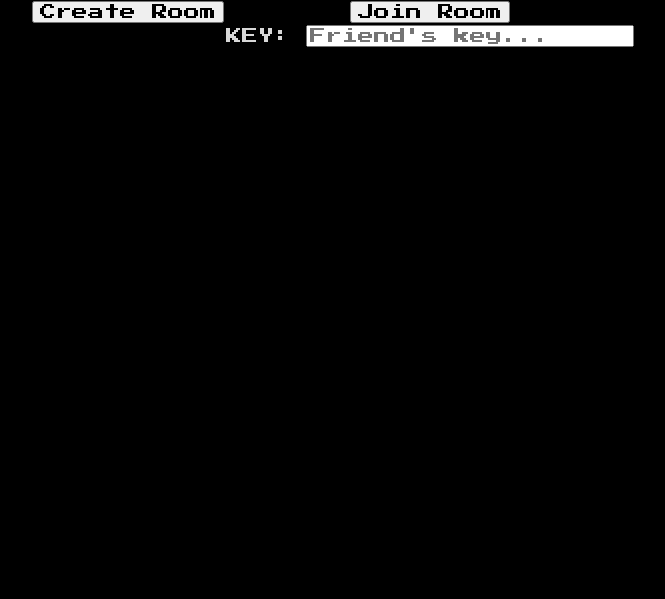
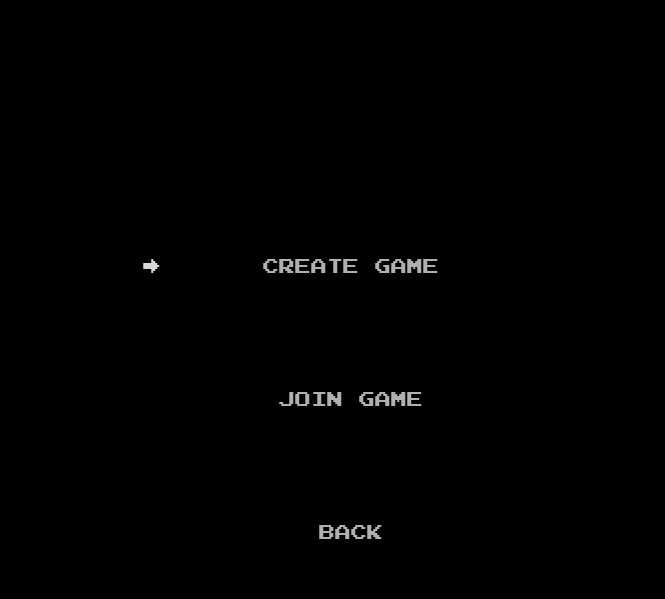
Before and after one commit to dai9/tetriss, a Node server app: page /versus in a window 1280 px wide. Shown: the top 599 px of the page, without its empty margins (307-972 px from the left). Run offline with Node 20, Linux system fonts and the light colour scheme; some libraries are stand-ins or nearby versions.

Commit message:
finish lobby

```diff
--- a/public/css/style.css
+++ b/public/css/style.css
@@ -273,10 +273,25 @@ table {
  }
 }
 
-/* versus mode */
-.key-input {
-  border: 0;
+/* LOBBY */
+.join-form {
+  background-color: rgba(0, 0, 0, 1);
+  border: 1px solid rgba(255, 255, 255, 1);
+  display: none;
+  height: 200px;
+  left: 50%;
+  margin-left: -200px;
+  margin-top: -100px;
+  position: absolute;
+  top: 50%;
+  width: 400px;
 }
+
+.key-label {
+  padding-top: 200px;
+}
+
+/* VERSUS */
 
 #opponent-container {
   background-color: rgb(0, 0, 0);
@@ -303,7 +318,7 @@ table {
   width: 20px;
 }
 
-/* chat */
+/* CHAT */
 #chat-container {
   border-top: 2px solid rgb(176,176,176);
   font-size: 10px;
--- a/public/js/versus.js
+++ b/public/js/versus.js
@@ -12,6 +12,7 @@ socket.on("matrix-data", function(grid) {
 });
 
 socket.on("enough-players", function() {
+  $(".key-form").css("display", "none");
   $("#ready-btn").css("background-color", "rgba(0, 128, 0, 1)").removeAttr("disabled");
 });
 
--- a/views/index.jade
+++ b/views/index.jade
@@ -34,8 +34,8 @@ block content
     });
 
     var colorScroll = function() {
-      let letters = $(".logo").children();
-      for (let i = 0; i < letters.length; i++) {
+      var letters = $(".logo").children();
+      for (var i = 0; i < letters.length; i++) {
         switch (letters[i].className) {
           case "purple":
           letters[i].className = "blue";
--- a/views/lobby.jade
+++ b/views/lobby.jade
@@ -1,33 +1,77 @@
 extends layout
 
 block content
-  table
+  table.options-container
     tbody
       tr
+        td.create-pointer &rarr;
         td
-          button.create-btn(type="button") Create Room
+          a(href="/versus/") Create Game
+      tr
+        td.join-pointer
         td
-          button.join-btn(type="button") Join Room
+          a(href="/versus") Join Game
       tr
+        td.back-pointer
         td
-        td
-          label Key:
-          input#key-input(type=text placeholder="Friend's key...")
+          a(href="/") Back
+  div.join-form
+    form
+      label.key-label Enter a room key:
+      input.key-input(type="text")
+      button.cancel-btn(type="button") Cancel
+      button.join-btn(type="submit") Join
   script.
-    $(".create-btn").on("click", function() {
-      let newRoom = createKey();
-      window.location.pathname = "/versus/" + newRoom;
-    });
-    $(".join-btn").on("click", function() {
-      window.location.pathname = "/versus/" + $("#key-input").val();
+    $("body").on("keydown", function(e) {
+      if (e.which === 38) {
+        if ($(".join-pointer").text() === "→") {
+          $(".create-pointer").text("→");
+          $(".join-pointer").text("");
+        } else if ($(".back-pointer").text() === "→") {
+          $(".join-pointer").text("→");
+          $(".back-pointer").text("");
+        }
+      } else if (e.which === 40) {
+        if ($(".create-pointer").text() === "→") {
+          $(".create-pointer").text("");
+          $(".join-pointer").text("→");
+        } else if ($(".join-pointer").text() === "→") {
+          $(".join-pointer").text("");
+          $(".back-pointer").text("→");
+        }
+      } else if (e.which === 13) {
+        if ($(".create-pointer").text() === "→") {
+          var newRoom = createKey();
+          window.location.pathname = "/versus/" + newRoom;
+        } else if ($(".join-pointer").text() === "→") {
+          $(".join-form").css("display", "block");
+        } else {
+          window.location.href = "/";
+        }
+      } else if (e.which === 27) {
+        if ($(".join-form").css("display") === "block") {
+          $(".join-form").css("display", "none");
+        } else {
+          window.location.href = "/";
+        }
+      }
     });
 
+    $(".join-btn").on("click", function(e) {
+      e.preventDefault();
+      window.location.pathname = "/versus/" + $(".key-input").val();
+    });
+
+    $(".cancel-btn").on("click", function() {
+      $(".join-form").css("display", "none");
+    })
+
     function createKey() {
-    	let key = "";
-    	const KEY_LENGTH = 10;
-      let chars = "abcdefghijklmnopqrstuvwxyzABCDEFGHIJKLMNOPQRSTUVWXYZ0123456789";
-      for (let i = 0; i < KEY_LENGTH; i++) {
-      	key += chars[Math.floor(Math.random() * 62)];
+      const KEY_LENGTH = 10;
+    	var key = "";
+      var chars = "abcdefghijklmnopqrstuvwxyzABCDEFGHIJKLMNOPQRSTUVWXYZ0123456789";
+      for (var i = 0; i < KEY_LENGTH; i++) {
+      	key += chars[Math.floor(Math.random() * chars.length)];
       }
       return key;
     }
--- a/views/versus.jade
+++ b/views/versus.jade
@@ -1,7 +1,7 @@
 extends layout
 
 block content
-  div#key-form
+  div.key-form
     label Send this key to your friend:
     input.key-input(type="text" onClick="this.select();")
   div#whole-container
@@ -21,6 +21,6 @@ block content
       document.execCommand("copy");
     });
     $("#send-msg").on("click", function() {
-    let msg = $("#chat-input").val();
+    var msg = $("#chat-input").val();
       $("#chat-ol").append($(`<li>${msg}</li>`));
     });
```
